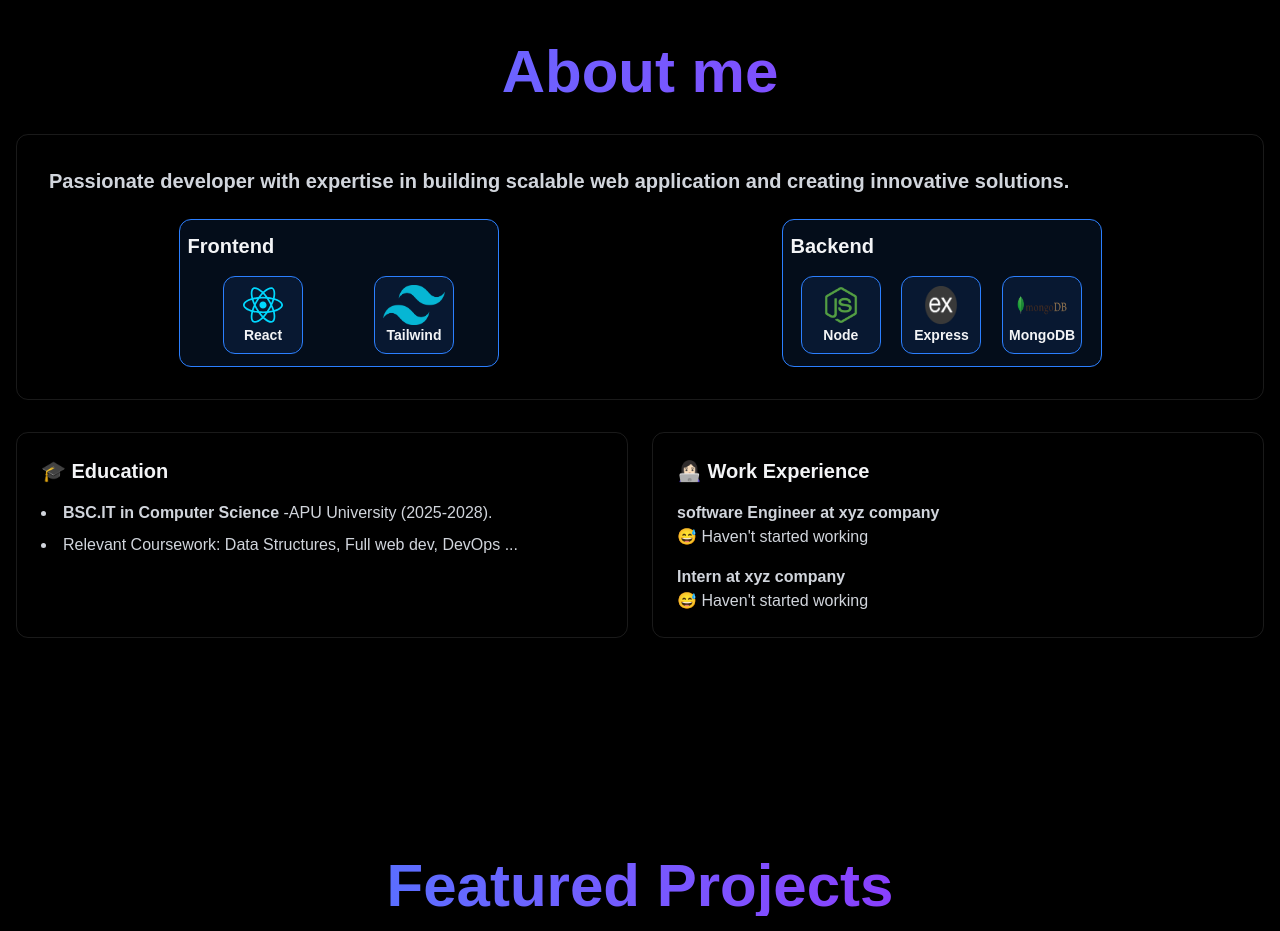
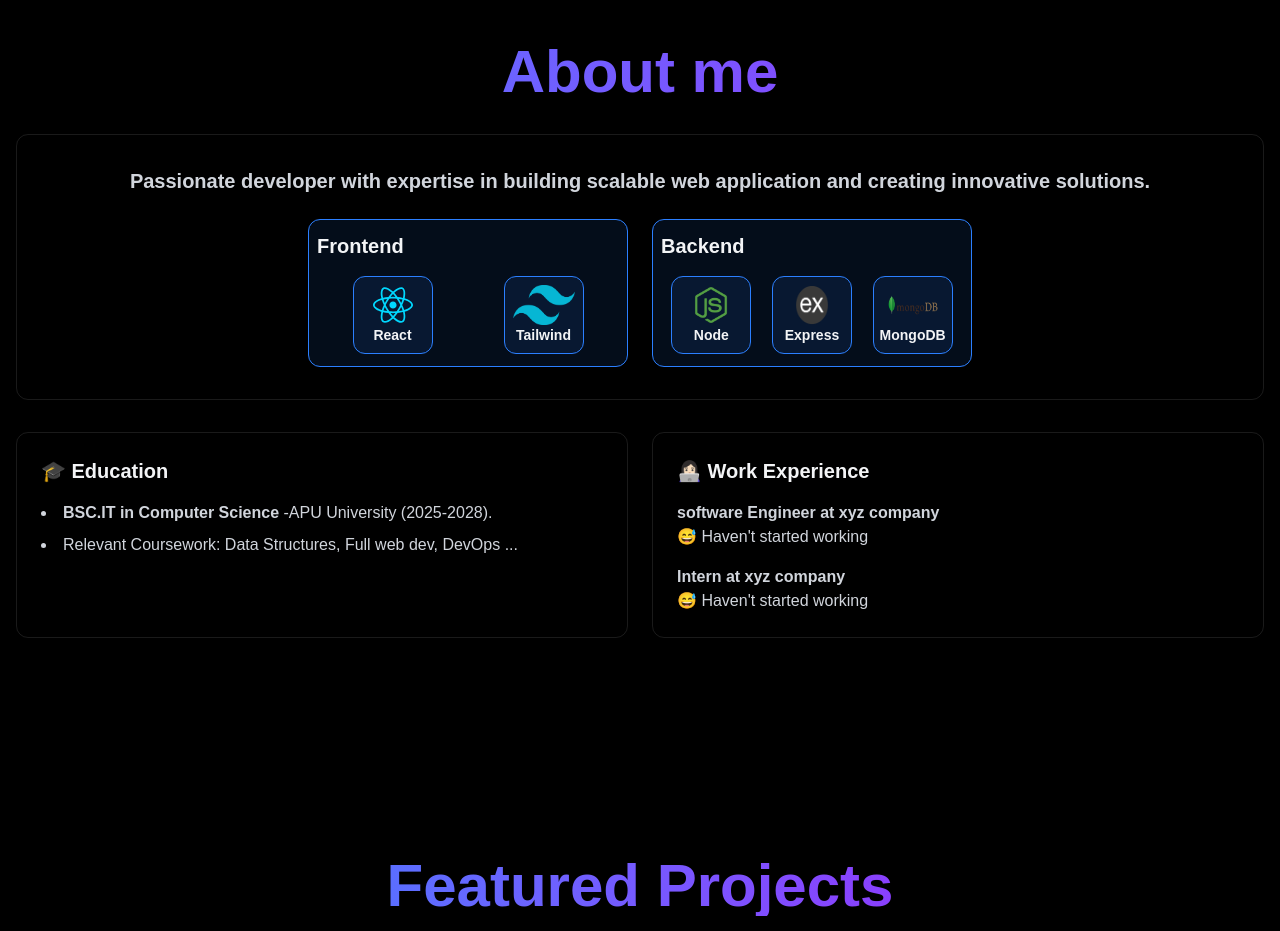
Before and after one commit to Samrat-Deula7/-Portfolio-, a React (Vite) app: page / in a window 1280 px wide. Shown: the part 860-1791 px from the top of the page. Built offline with nearby package versions, Linux system fonts and the light colour scheme.

Commit message:
fixing some css in about section

```diff
--- a/src/components/Sections/About.jsx
+++ b/src/components/Sections/About.jsx
@@ -19,7 +19,7 @@ const About = () => {
             About me
           </h2>
 
-          <div className=" rounded-xl p-8 border-white/10 border hover:-translate-y-1 transition-all">
+          <div className="place-items-center rounded-xl p-8 border-white/10 border hover:-translate-y-1 transition-all">
             <p className="text-gray-300 mb-6 text-xl font-bold ">
               Passionate developer with expertise in building scalable web
               application and creating innovative solutions.
```
